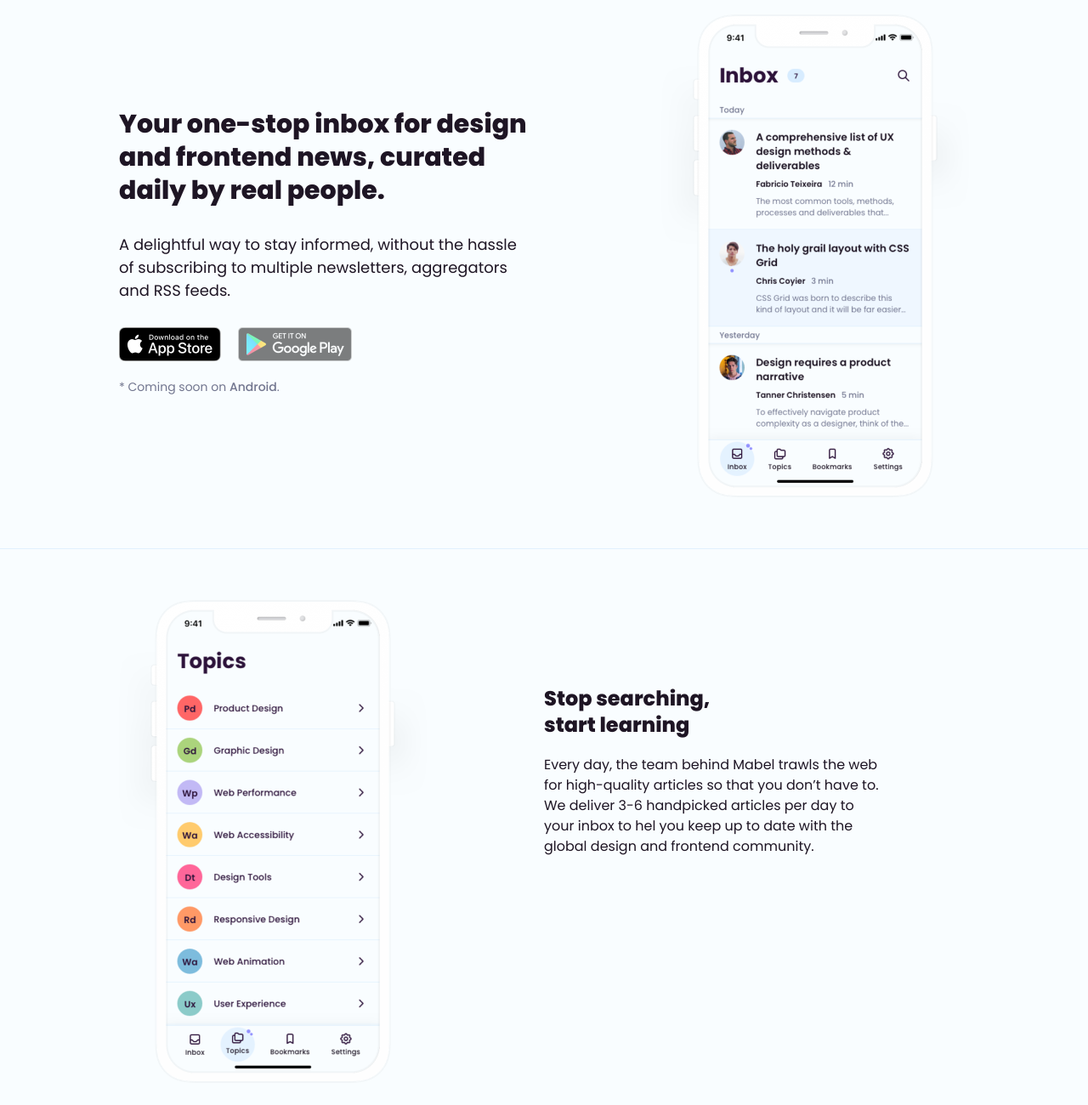
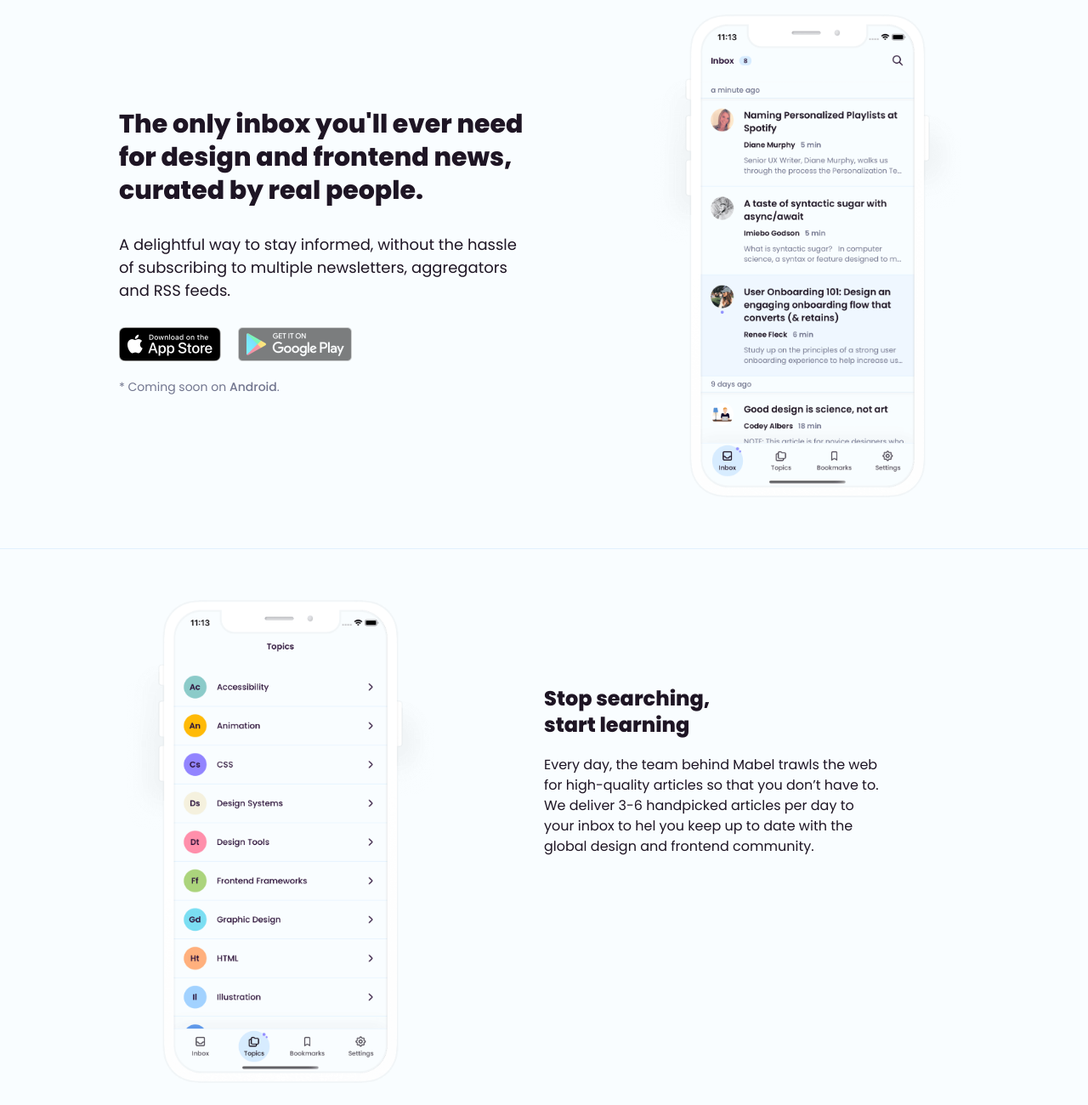
Before and after one commit to eddiesigner/mabel-website, a website: page src/index.html in a window 1280 px wide. Shown: the part 160-1460 px from the top of the page at 85% size. Drawn offline with nearby package versions, Linux system fonts and the light colour scheme; files that its build step writes are made by us from their sources; files whose address does not match are found by name.

Commit message:
Add images

```diff
--- a/src/index.html
+++ b/src/index.html
@@ -14,14 +14,14 @@
   <meta property="og:site_name" content="Mabel App" />
   <meta property="og:type" content="website" />
   <meta property="og:title" content="Mabel App" />
-  <meta property="og:description" content="" />
+  <meta property="og:description" content="The only inbox you'll ever need for design and frontend news, curated by real people." />
   <meta property="og:url" content="https://getmabel.app/" />
-  <meta property="og:image" content="cover.jpg" />
+  <meta property="og:image" content="https://getmabel.app/cover.jpg" />
   <meta name="twitter:card" content="summary_large_image" />
   <meta name="twitter:title" content="Mabel App" />
-  <meta name="twitter:description" content="" />
+  <meta name="twitter:description" content="The only inbox you'll ever need for design and frontend news, curated by real people." />
   <meta name="twitter:url" content="https://getmabel.app/" />
-  <meta name="twitter:image" content="cover.jpg" />
+  <meta name="twitter:image" content="https://getmabel.app/cover.jpg" />
   <meta name="twitter:site" content="@eddiesigner" />
   <meta property="og:image:width" content="1248" />
   <meta property="og:image:height" content="684" />
@@ -57,7 +57,7 @@
             <div class="start-section-main-wrapper">
               <div class="start-section-text">
                 <h1 class="title big in-start-section">
-                  Your one-stop inbox for design and frontend news, curated daily by real people.
+                  The only inbox you'll ever need for design and frontend news, curated by real people.
                 </h1>
                 <p class="block-text medium">
                   A delightful way to stay informed, without the hassle of subscribing to multiple newsletters, aggregators and RSS
@@ -80,7 +80,7 @@
             </div>
           </div>
           <div class="start-section-image">
-            <img src="./images/screenshot-1.png" alt="Screenshot of the Inbox feature">
+            <img src="./images/inbox.png" alt="Screenshot of the Inbox feature">
           </div>
         </div>
       </div>
@@ -99,7 +99,7 @@
               </p>
             </div>
             <div class="featuring-block-image">
-              <img src="./images/screenshot-2.png" alt="Screenshot of the Topics feature">
+              <img src="./images/topics.png" alt="Screenshot of the Topics feature">
             </div>
           </div>
         </div>
@@ -115,7 +115,7 @@
               </p>
             </div>
             <div class="featuring-block-image">
-              <img src="./images/screenshot-3.png" alt="Screenshot of the Bookmarks feature">
+              <img src="./images/bookmarks.png" alt="Screenshot of the Bookmarks feature">
             </div>
           </div>
         </div>
```
Also changed, not shown: src/privacy.html (+5 -8 lines), src/images/bookmarks.png (added), src/images/inbox.png (added), src/images/screenshot-1.png (deleted), src/images/screenshot-2.png (deleted), src/images/screenshot-3.png (deleted), src/images/topics.png (added), src/static/cover.jpg (added).
